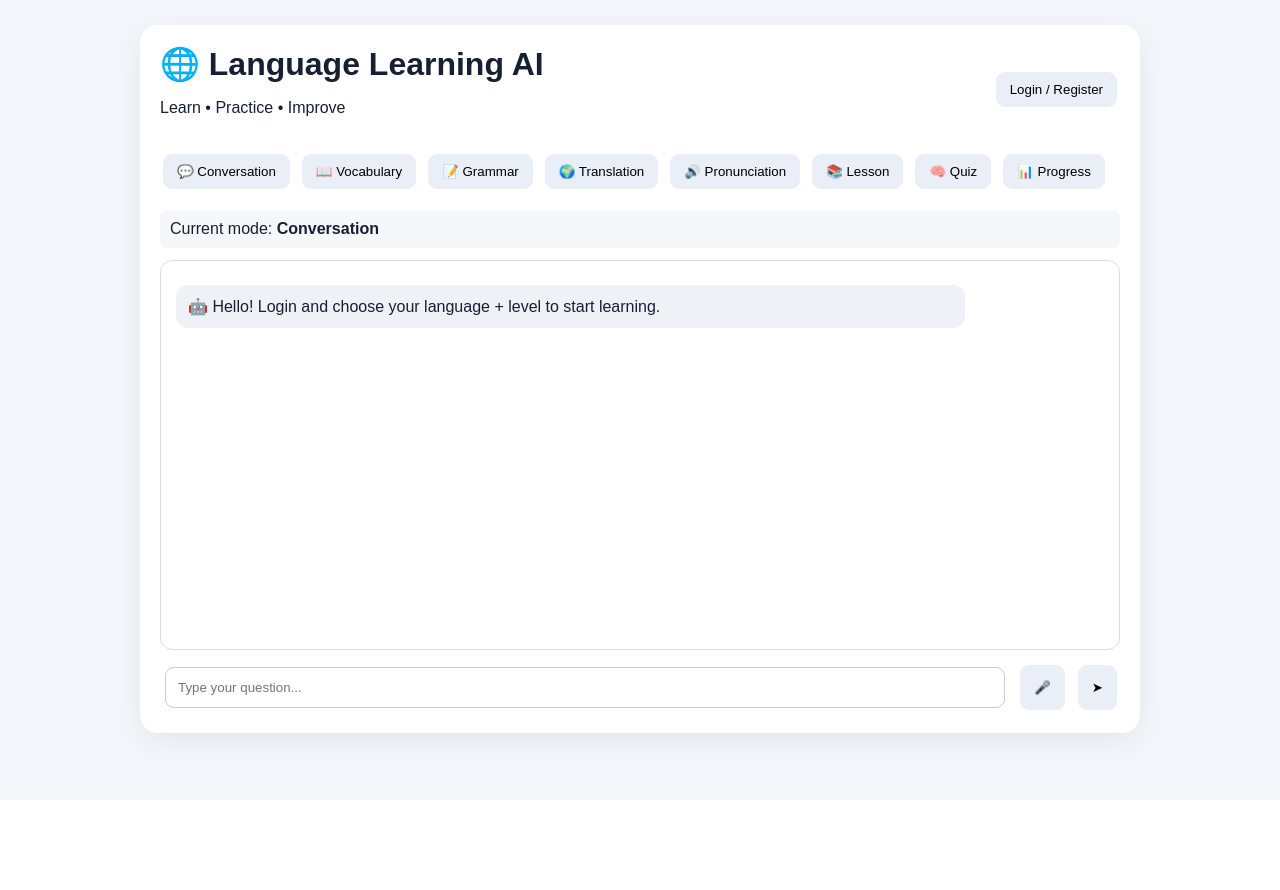
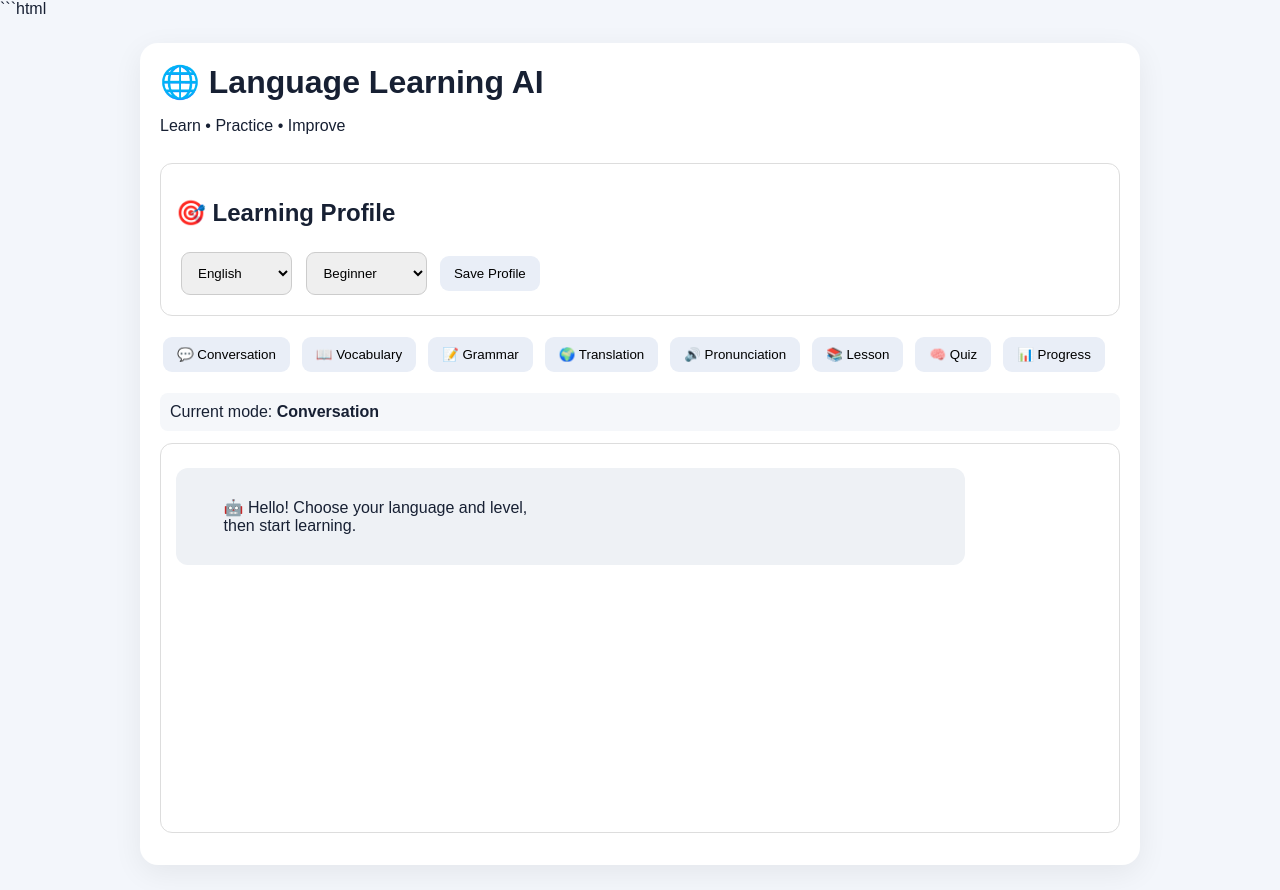
Before and after one commit to dharshinisgm68-alt/language_learning_ai, a Python web app: template templates/index.html in a window 1280 px wide. Before the commit the page ends 764 px from the top, so only its background shows below. Run offline with Jinja, Linux system fonts and the light colour scheme; the template is opened without the code that fills it, so the values that code supplies are empty.

Commit message:
Update index.html

````diff
--- a/templates/index.html
+++ b/templates/index.html
@@ -1,67 +1,125 @@
+```html
 <!DOCTYPE html>
 <html lang="en">
+
 <head>
 <meta charset="UTF-8">
-<meta name="viewport" content="width=device-width,initial-scale=1">
+<meta name="viewport" content="width=device-width, initial-scale=1">
+
 <title>Language Learning AI</title>
-<link rel="stylesheet" href="{{ url_for('static', filename='style.css') }}">
+
+<link rel="stylesheet"
+      href="{{ url_for('static', filename='style.css') }}">
 </head>
+
 <body>
+
 <div class="app">
+
 <header>
-  <div><h1>🌐 Language Learning AI</h1><p>Learn • Practice • Improve</p></div>
-  <div id="authArea"><button onclick="openAuth()">Login / Register</button></div>
+    <div>
+        <h1>🌐 Language Learning AI</h1>
+        <p>Learn • Practice • Improve</p>
+    </div>
 </header>
 
-<section id="authPanel" class="panel hidden">
-  <h2>🔐 Student Account</h2>
-  <input id="authUser" placeholder="Username">
-  <input id="authPass" type="password" placeholder="Password">
-  <button onclick="register()">Register</button>
-  <button onclick="login()">Login</button>
-  <p id="authMsg"></p>
+
+<!-- Learning Profile -->
+
+<section id="profilePanel" class="panel">
+
+    <h2>🎯 Learning Profile</h2>
+
+    <select id="language">
+
+        <option value="English">English</option>
+        <option value="Tamil">Tamil</option>
+        <option value="Hindi">Hindi</option>
+        <option value="Malayalam">Malayalam</option>
+        <option value="Telugu">Telugu</option>
+        <option value="Kannada">Kannada</option>
+
+    </select>
+
+
+    <select id="level">
+
+        <option value="Beginner">Beginner</option>
+        <option value="Intermediate">Intermediate</option>
+        <option value="Advanced">Advanced</option>
+
+    </select>
+
+
+    <button onclick="saveProfile()">
+        Save Profile
+    </button>
+
 </section>
 
-<section id="profilePanel" class="panel hidden">
-  <h2>🎯 Learning Profile</h2>
-  <select id="language">
-    <option>English</option><option>Tamil</option><option>Hindi</option>
-    <option>Malayalam</option><option>Telugu</option><option>Kannada</option>
-  </select>
-  <select id="level">
-    <option>Beginner</option><option>Intermediate</option><option>Advanced</option>
-  </select>
-  <button onclick="saveProfile()">Save Profile</button>
-  <button onclick="logout()">Logout</button>
+
+<main>
+
+<!-- Feature Toolbar -->
+
+<section class="toolbar">
+
+    <button onclick="setFeature('Conversation')">
+        💬 Conversation
+    </button>
+
+    <button onclick="setFeature('Vocabulary')">
+        📖 Vocabulary
+    </button>
+
+    <button onclick="setFeature('Grammar')">
+        📝 Grammar
+    </button>
+
+    <button onclick="setFeature('Translation')">
+        🌍 Translation
+    </button>
+
+    <button onclick="setFeature('Pronunciation')">
+        🔊 Pronunciation
+    </button>
+
+    <button onclick="setFeature('Lesson')">
+        📚 Lesson
+    </button>
+
+    <button onclick="loadQuiz()">
+        🧠 Quiz
+    </button>
+
+    <button onclick="loadProgress()">
+        📊 Progress
+    </button>
+
 </section>
 
-<main>
-<section class="toolbar">
-  <button onclick="setFeature('Conversation')">💬 Conversation</button>
-  <button onclick="setFeature('Vocabulary')">📖 Vocabulary</button>
-  <button onclick="setFeature('Grammar')">📝 Grammar</button>
-  <button onclick="setFeature('Translation')">🌍 Translation</button>
-  <button onclick="setFeature('Pronunciation')">🔊 Pronunciation</button>
-  <button onclick="setFeature('Lesson')">📚 Lesson</button>
-  <button onclick="loadQuiz()">🧠 Quiz</button>
-  <button onclick="loadProgress()">📊 Progress</button>
+
+<!-- Current Feature -->
+
+<div class="status">
+
+    Current mode:
+    <b id="feature">Conversation</b>
+
+</div>
+
+
+<!-- Chat -->
+
+<section id="chatbox" class="chatbox">
+
+    <div class="bot">
+        🤖 Hello! Choose your language and level,
+        then start learning.
+    </div>
+
 </section>
 
-<div class="status">Current mode: <b id="feature">Conversation</b></div>
-<section id="chatbox" class="chatbox">
-  <div class="bot">🤖 Hello! Login and choose your language + level to start learning.</div>
-</section>
 
-<section class="inputbar">
-  <input id="message" placeholder="Type your question..." onkeydown="if(event.key==='Enter')sendMessage()">
-  <button onclick="startVoice()">🎤</button>
-  <button onclick="sendMessage()">➤</button>
-</section>
-
-<section id="quizPanel" class="panel hidden"></section>
-<section id="progressPanel" class="panel hidden"></section>
-</main>
-</div>
-<script src="{{ url_for('static', filename='script.js') }}"></script>
-</body>
-</html>
+<!-- Message Input
+```
````
